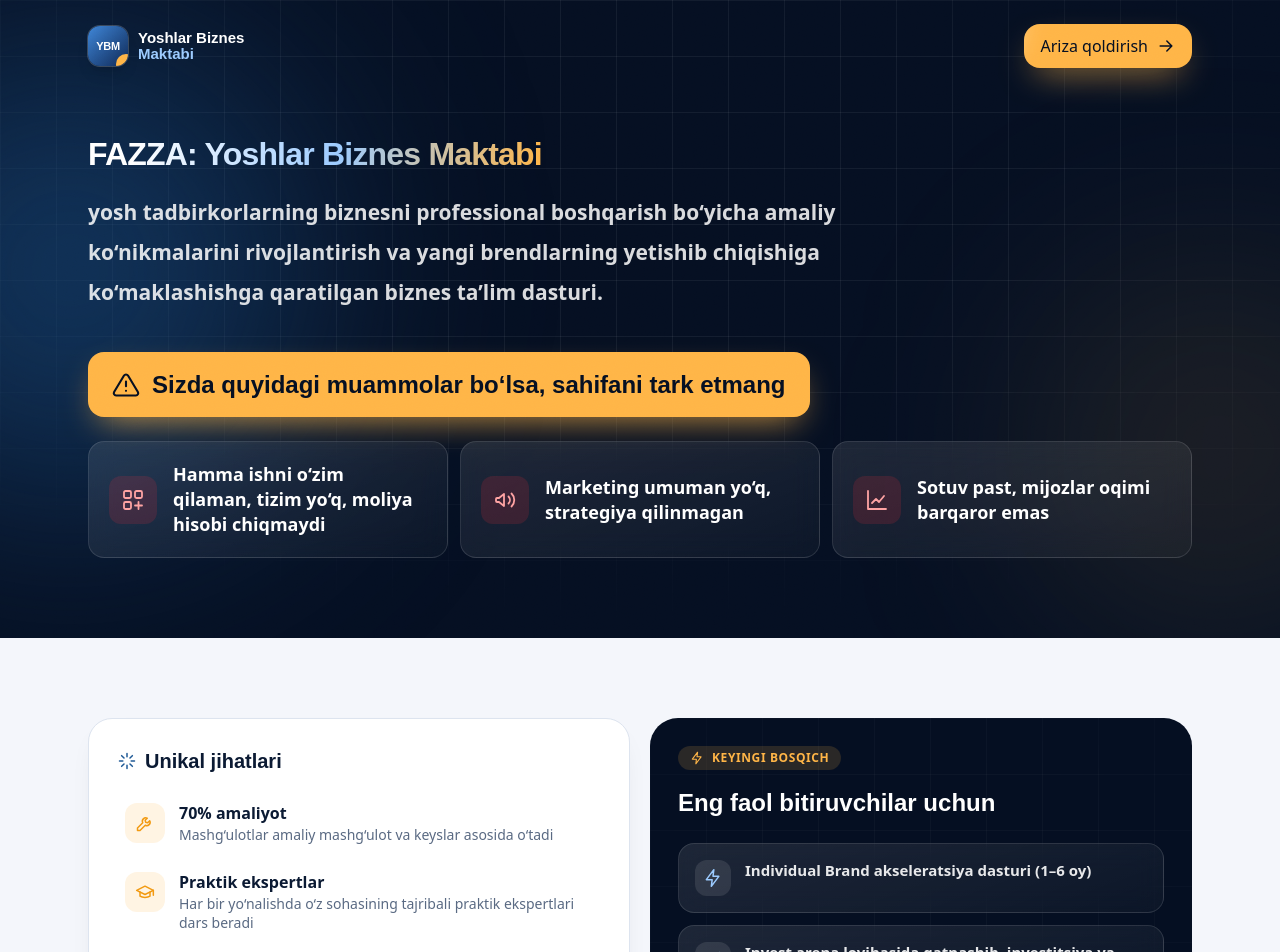
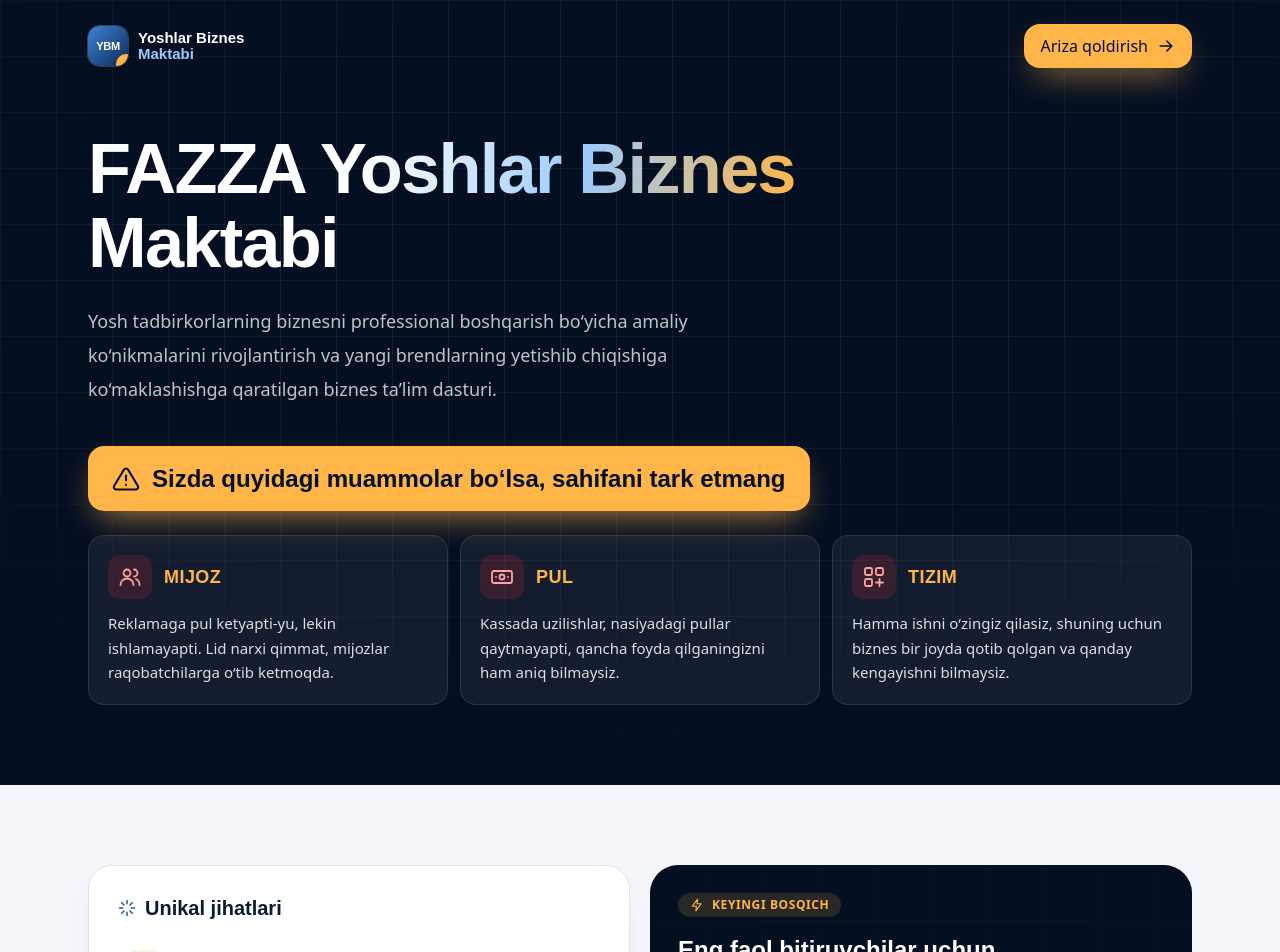
Before and after one commit to UchqunTurdiyev/Yoshlar-Biznes-Maktabi, a Next.js app: page /kurs in a window 1280 px wide. Shown: the top 952 px of the page. Built offline with nearby package versions, Linux system fonts and the light colour scheme; no server answers; a web font is replaced by a local one.

Commit message:
change fast website

```diff
--- a/src/app/globals.css
+++ b/src/app/globals.css
@@ -142,3 +142,6 @@
     transition-duration: 0.01ms !important;
   }
 }
+
+/* /kurs: yengil rejim — doimiy "shine" animatsiyasi o‘chirilgan */
+.kurs-lite .animate-shine { display: none; }
--- a/src/app/kurs/MentorCarousel.tsx
+++ b/src/app/kurs/MentorCarousel.tsx
@@ -39,7 +39,7 @@
       {items.map((m) => (
         <article key={m.name} className="relative w-[calc(50%-6px)] shrink-0 snap-start overflow-hidden rounded-3xl bg-navy-900 lg:w-[calc(25%-15px)]">
           <div className="relative aspect-[3/4]">
-            <Image src={m.photo} alt={m.name} fill sizes="(min-width:1024px) 280px, 50vw" className="object-cover object-top" />
+            <Image src={m.photo} alt={m.name} fill sizes="(min-width:1024px) 280px, 50vw" quality={55} className="object-cover object-top" />
             <div className="absolute inset-0 bg-gradient-to-t from-navy-950/95 via-navy-950/20 to-transparent" />
             <span className="absolute left-2.5 top-2.5 rounded-full bg-white/90 px-2.5 py-1 text-[10px] font-extrabold text-navy-900 sm:left-4 sm:top-4 sm:text-xs">{m.highlight}</span>
             <div className="absolute inset-x-0 bottom-0 p-3 text-white sm:p-5">
--- a/src/app/kurs/page.tsx
+++ b/src/app/kurs/page.tsx
@@ -22,9 +22,9 @@
 
 // Bosh sahifadagi 7 ta muammo o‘rniga — asosiy 3 ta og‘riq
 const pains = [
-  { title: "Hamma ishni o‘zim qilaman, tizim yo‘q, moliya hisobi chiqmaydi", icon: "system" },
-  { title: "Marketing umuman yo‘q, strategiya qilinmagan", icon: "ads" },
-  { title: "Sotuv past, mijozlar oqimi barqaror emas", icon: "sales" },
+  { label: "Mijoz", text: "Reklamaga pul ketyapti-yu, lekin ishlamayapti. Lid narxi qimmat, mijozlar raqobatchilarga o‘tib ketmoqda.", icon: "users" },
+  { label: "Pul", text: "Kassada uzilishlar, nasiyadagi pullar qaytmayapti, qancha foyda qilganingizni ham aniq bilmaysiz.", icon: "cash" },
+  { label: "Tizim", text: "Hamma ishni o‘zingiz qilasiz, shuning uchun biznes bir joyda qotib qolgan va qanday kengayishni bilmaysiz.", icon: "system" },
 ];
 
 const ticker = [
@@ -47,12 +47,10 @@
 export default function Kurs() {
   return (
     <>
-      <main>
+      <main className="kurs-lite">
         {/* Sarlavha + muammolar */}
-        <section className="noise relative isolate overflow-hidden bg-navy-950 pb-16 pt-6 text-white sm:pb-20">
+        <section className="relative isolate overflow-hidden bg-navy-950 pb-16 pt-6 text-white sm:pb-20">
           <div className="bg-grid absolute inset-0 -z-10" />
-          <div className="absolute -left-40 top-10 -z-10 h-[460px] w-[460px] rounded-full bg-brand/50 blur-[120px]" />
-          <div className="absolute -right-32 bottom-0 -z-10 h-[380px] w-[380px] rounded-full bg-amber/10 blur-[110px]" />
 
           <div className="mx-auto max-w-6xl px-4 sm:px-6">
             <div className="flex items-center justify-between gap-4">
@@ -60,10 +58,14 @@
               <CtaButton source="kurs-header" className="!px-4 !py-2.5 text-sm">Ariza qoldirish</CtaButton>
             </div>
 
-            <h1 className="mt-12 max-w-3xl text-[17px] font-semibold leading-[1.9] text-white/85 sm:mt-16 sm:text-[19px] lg:text-[21px]">
-              <span className="mb-4 block font-display text-[22px] font-semibold leading-[1.4] tracking-tight sm:text-[28px] lg:text-[32px]"><span className="text-gradient">FAZZA: Yoshlar Biznes Maktabi</span></span>
-              yosh tadbirkorlarning biznesni professional boshqarish bo‘yicha amaliy ko‘nikmalarini rivojlantirish va yangi brendlarning yetishib chiqishiga ko‘maklashishga qaratilgan biznes ta’lim dasturi.
+            <h1 className="mt-12 font-display text-[2.4rem] font-bold leading-[1.05] tracking-tight sm:mt-16 sm:text-6xl lg:text-[4.4rem]">
+              FAZZA <span className="text-gradient">Yoshlar Biznes</span>
+              <br />
+              Maktabi
             </h1>
+            <p className="mt-6 max-w-2xl text-base leading-[1.9] text-white/75 sm:text-lg">
+              Yosh tadbirkorlarning biznesni professional boshqarish bo‘yicha amaliy ko‘nikmalarini rivojlantirish va yangi brendlarning yetishib chiqishiga ko‘maklashishga qaratilgan biznes ta’lim dasturi.
+            </p>
 
             <p className="mt-10 flex items-center gap-3 rounded-2xl bg-amber px-5 py-4 font-display text-lg font-semibold leading-snug text-navy-950 shadow-[0_14px_34px_-12px_rgb(255_181_71/0.75)] sm:inline-flex sm:px-6 sm:text-2xl">
               <Icon name="alert" className="h-6 w-6 shrink-0 sm:h-7 sm:w-7" />
@@ -72,9 +74,12 @@
 
             <ul className="mt-6 grid gap-3 md:grid-cols-3">
               {pains.map((p) => (
-                <li key={p.title} className="glass flex items-center gap-4 rounded-2xl p-5">
-                  <span className="grid h-12 w-12 shrink-0 place-items-center rounded-xl bg-red-500/15 text-red-300"><Icon name={p.icon} className="h-6 w-6" /></span>
-                  <span className="text-base font-bold leading-snug sm:text-lg">{p.title}</span>
+                <li key={p.label} className="bg-white/[0.06] ring-1 ring-inset ring-white/10 rounded-2xl p-5">
+                  <p className="flex items-center gap-3">
+                    <span className="grid h-11 w-11 shrink-0 place-items-center rounded-xl bg-red-500/15 text-red-300"><Icon name={p.icon} className="h-6 w-6" /></span>
+                    <span className="font-display text-lg font-semibold uppercase tracking-wide text-amber">{p.label}</span>
+                  </p>
+                  <p className="mt-3 text-[15px] leading-relaxed text-white/85">{p.text}</p>
                 </li>
               ))}
             </ul>
@@ -106,7 +111,7 @@
                 <h2 className="mt-4 font-display text-2xl font-semibold">Eng faol bitiruvchilar uchun</h2>
                 <ul className="mt-6 space-y-3">
                   {nextStage.map((n) => (
-                    <li key={n.text} className="glass flex items-start gap-3.5 rounded-2xl p-4">
+                    <li key={n.text} className="bg-white/[0.06] ring-1 ring-inset ring-white/10 flex items-start gap-3.5 rounded-2xl p-4">
                       <span className="grid h-9 w-9 shrink-0 place-items-center rounded-xl bg-white/10 text-sky"><Icon name={n.icon} className="h-5 w-5" /></span>
                       <p className="text-[15px] font-semibold leading-snug text-white/90">{n.text}</p>
                     </li>
@@ -133,7 +138,7 @@
         </section>
 
         {/* Modullar */}
-        <section className="noise relative isolate overflow-hidden bg-navy-950 py-16 text-white sm:py-20">
+        <section className="relative isolate overflow-hidden bg-navy-950 py-16 text-white sm:py-20">
           <div className="bg-grid absolute inset-0 -z-10 opacity-60" />
           <div className="mx-auto max-w-6xl px-4 sm:px-6">
             <Eyebrow dark>O‘quv dasturi</Eyebrow>
@@ -219,13 +224,11 @@
                 </div>
               </div>
 
-              <div className="noise relative overflow-hidden rounded-[1.75rem] bg-navy-900 p-7 text-white shadow-2xl shadow-navy-900/30 sm:p-9">
-                <div className="absolute -right-24 -top-24 h-72 w-72 rounded-full bg-brand-400/40 blur-3xl" />
-                <div className="absolute -bottom-24 -left-10 h-60 w-60 rounded-full bg-amber/20 blur-3xl" />
+              <div className="relative overflow-hidden rounded-[1.75rem] bg-navy-900 p-7 text-white sm:p-9">
                 <div className="relative">
                   <div className="flex items-center justify-between gap-3">
                     <p className="text-sm font-bold uppercase tracking-[0.16em] text-sky">Grant olgan tadbirkorlar uchun</p>
-                    <span className="animate-pulse-ring rounded-full bg-amber px-3 py-1 text-xs font-extrabold text-navy-950">−{pricing.grantPercent}%</span>
+                    <span className="rounded-full bg-amber px-3 py-1 text-xs font-extrabold text-navy-950">−{pricing.grantPercent}%</span>
                   </div>
                   <p className="mt-5 whitespace-nowrap font-display text-[2.5rem] font-bold leading-none sm:text-6xl">
                     <span className="num">{formatSum(pricing.grant)}</span>
@@ -248,9 +251,8 @@
         </section>
 
         {/* Forma */}
-        <section id="ariza-forma" className="noise relative isolate overflow-hidden bg-navy-950 py-16 text-white sm:py-20">
+        <section id="ariza-forma" className="relative isolate overflow-hidden bg-navy-950 py-16 text-white sm:py-20">
           <div className="bg-grid absolute inset-0 -z-10" />
-          <div className="absolute -left-32 bottom-0 -z-10 h-[420px] w-[420px] rounded-full bg-brand/50 blur-[120px]" />
           <div className="mx-auto max-w-xl px-4 sm:px-6">
             <div className="relative rounded-[2rem] bg-navy-900/90 p-6 ring-1 ring-inset ring-white/15 sm:p-8">
               <span className="inline-flex items-center gap-2 rounded-full bg-amber/15 px-3 py-1 text-xs font-extrabold uppercase tracking-wider text-amber">
```
